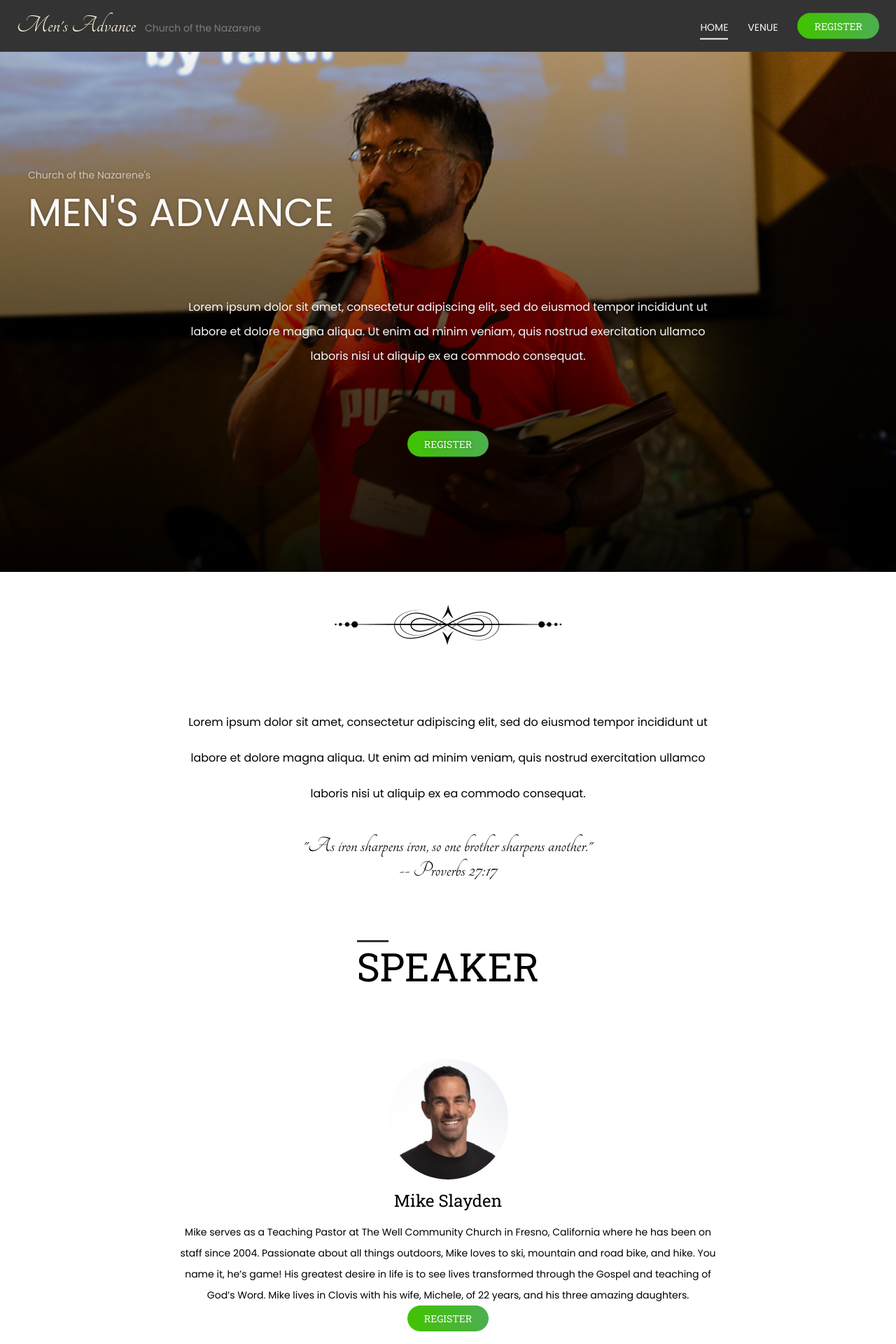
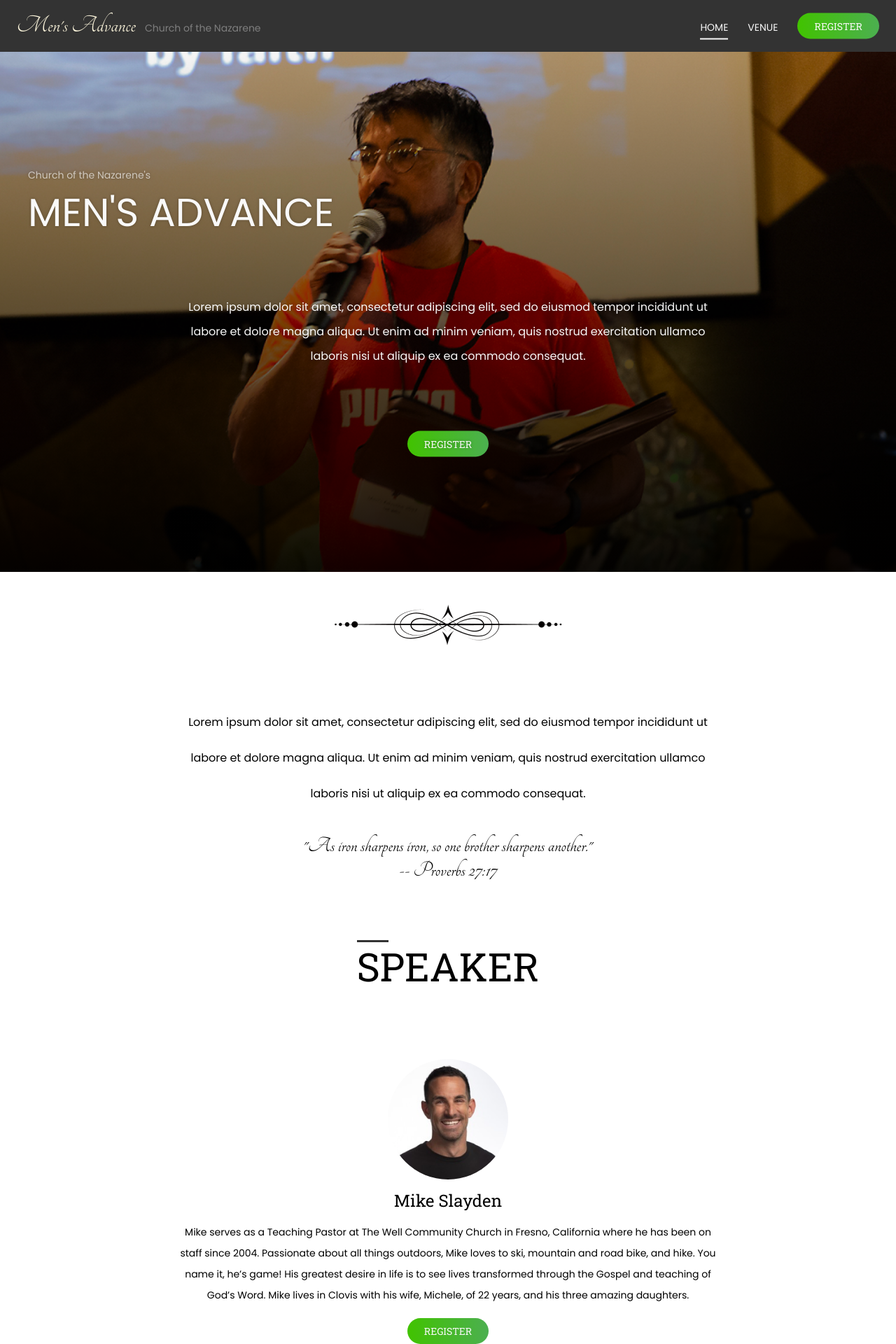
Before and after one commit to juliancoleman/mens-advance, a Jekyll site: the page built from index.html, in a window 1280 px wide. Shown: the whole page at 70% size. Built offline with Jekyll 4.4.1, drawn with Linux system fonts in a browser that asks for light colours.

Commit message:
adds bottom margin to speaker bio

```diff
--- a/_sass/components/speaker-card.scss
+++ b/_sass/components/speaker-card.scss
@@ -21,6 +21,6 @@
     font-family: $poppins;
     font-size: 0.875rem;
     line-height: 1.875rem;
-    margin: 0;
+    margin: 0 0 1.125rem;
   }
 }
```
